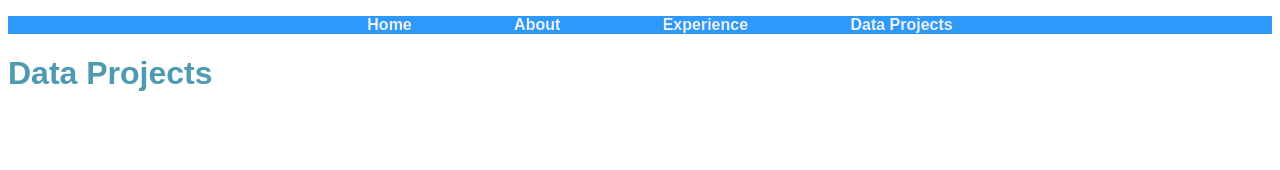
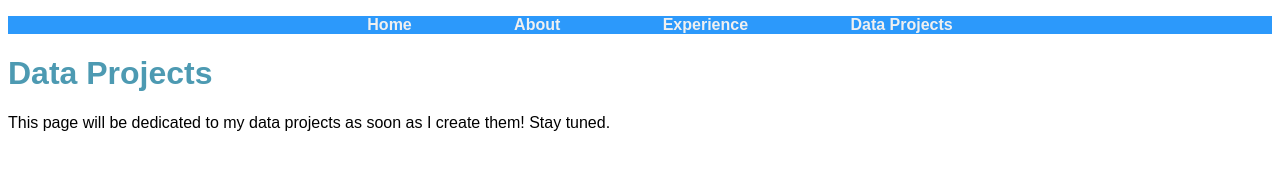
Before and after one commit to thehanddddd/mhand.github.io, a plain HTML site: page data-projects.html in a window 1280 px wide. Drawn offline with Linux system fonts and the light colour scheme.

Commit message:
Update data-projects.html

```diff
--- a/data-projects.html
+++ b/data-projects.html
@@ -18,5 +18,6 @@
 	</ul>
 </nav>
 	<h1>Data Projects</h1>
+	<p>This page will be dedicated to my data projects as soon as I create them! Stay tuned. </p>
 </body>
 </html>
```
